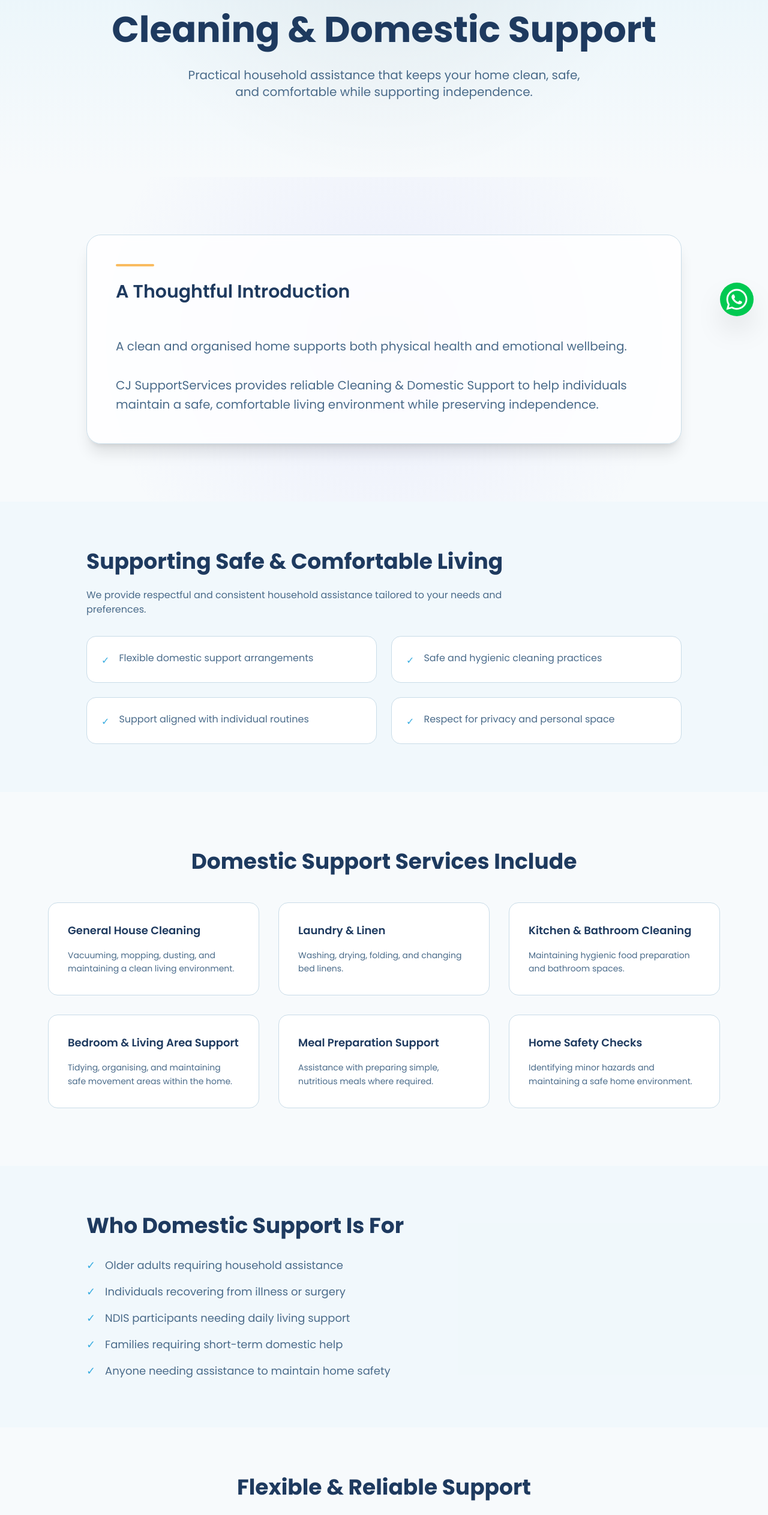
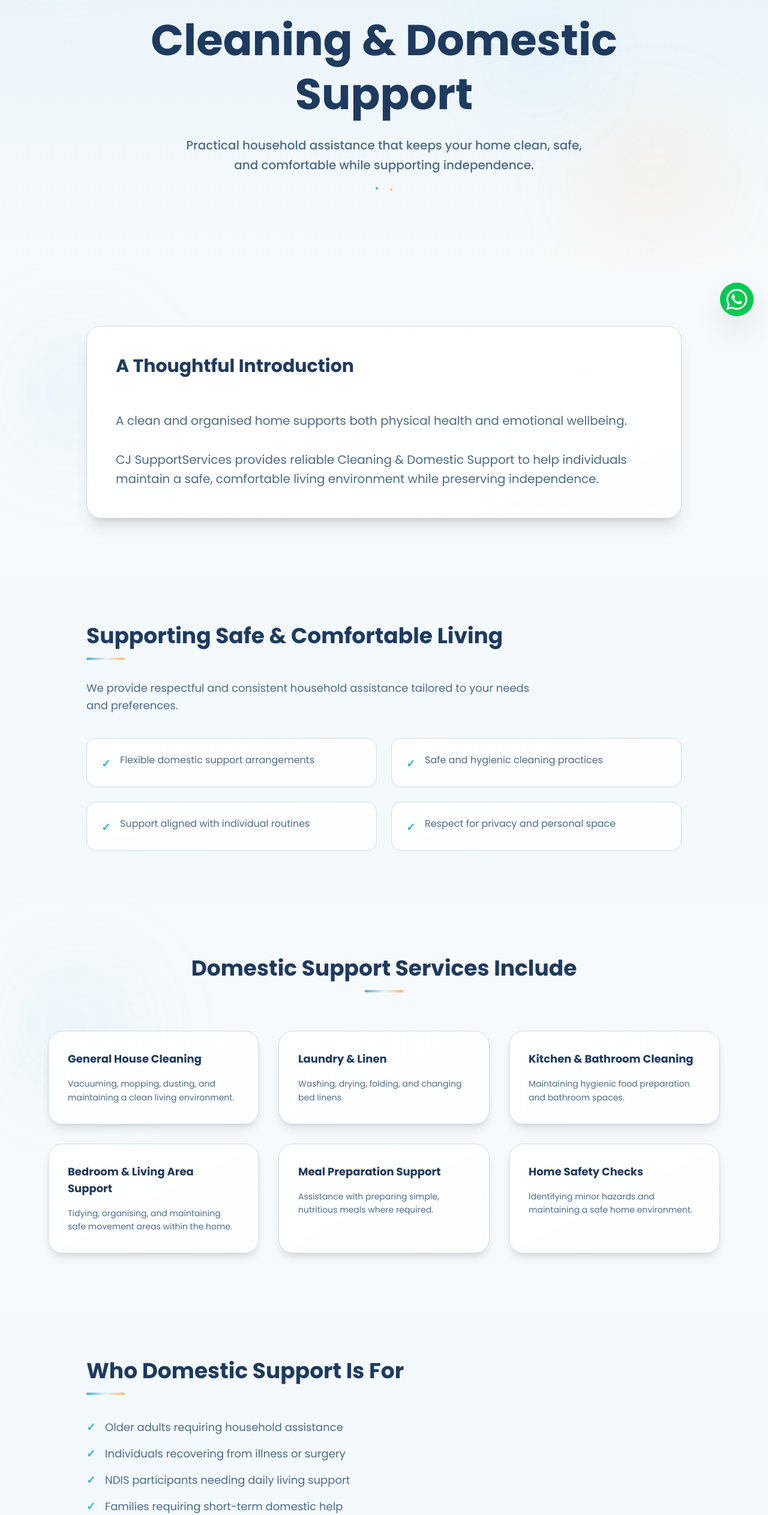
Before and after one commit to fyzzerxp/CJ, a Next.js app: page /category/adults/cleaning in a window 1280 px wide. Shown: the part 249-2774 px from the top of the page at 60% size. Built offline with nearby package versions, Linux system fonts and the light colour scheme.

Commit message:
ui changes

```diff
--- a/components/service-details.tsx
+++ b/components/service-details.tsx
@@ -1,197 +1,350 @@
+"use client"
+
 import Link from "next/link"
 import { Button } from "@/components/ui/button"
+import { motion } from "framer-motion"
 
 export function ServiceDetails({ service }: { service: any }) {
   return (
     <main>
 
       {/* HERO */}
-      <section className="relative bg-gradient-to-b from-secondary to-background py-24 sm:py-32 overflow-hidden">
-        <div className="absolute inset-0 bg-[radial-gradient(circle_at_top,_rgba(0,0,0,0.05),_transparent_60%)] pointer-events-none" />
+      <section className="relative bg-gradient-to-b from-primary/10 to-background py-24 sm:py-32 overflow-hidden">
+        {/* Decorative background shapes */}
+        <div className="absolute top-0 left-10 w-40 h-40 bg-secondary/10 rounded-full blur-3xl" />
+        <div className="absolute bottom-10 right-20 w-56 h-56 bg-accent/10 rounded-full blur-3xl" />
+        <div className="absolute top-1/3 right-1/4 w-32 h-32 bg-primary/10 rounded-full blur-3xl" />
 
-        <div className="relative max-w-5xl mx-auto px-4 text-center space-y-6">
-          <span className="inline-block text-sm font-medium text-accent bg-accent/10 px-4 py-1 rounded-full">
+        <motion.div
+          initial={{ opacity: 0, y: 40 }}
+          animate={{ opacity: 1, y: 0 }}
+          transition={{ duration: 0.8 }}
+          className="relative max-w-5xl mx-auto px-4 text-center space-y-6"
+        >
+          <motion.span
+            className="inline-block text-sm font-semibold text-primary bg-primary/15 px-4 py-2 rounded-full border border-primary/30"
+            whileHover={{ scale: 1.05 }}
+          >
             {service.category}
-          </span>
+          </motion.span>
 
-          <h1 className="text-4xl sm:text-6xl font-bold text-foreground leading-tight">
+          <h1 className="text-5xl sm:text-6xl lg:text-7xl font-black leading-tight text-foreground">
             {service.title}
           </h1>
 
-          <p className="text-lg sm:text-xl text-muted-foreground max-w-2xl mx-auto">
+          <p className="text-lg sm:text-xl text-muted-foreground max-w-2xl mx-auto leading-relaxed font-medium">
             {service.description}
           </p>
+
+          <div className="flex justify-center gap-2">
+            <motion.div
+              animate={{ y: [0, -4, 0] }}
+              transition={{ duration: 2, repeat: Infinity }}
+              className="w-1 h-1 bg-primary rounded-full"
+            />
+            <motion.div
+              animate={{ y: [0, -6, 0] }}
+              transition={{ duration: 2, repeat: Infinity, delay: 0.2 }}
+              className="w-1 h-1 bg-secondary rounded-full"
+            />
+            <motion.div
+              animate={{ y: [0, -4, 0] }}
+              transition={{ duration: 2, repeat: Infinity, delay: 0.4 }}
+              className="w-1 h-1 bg-accent rounded-full"
+            />
           </div>
+        </motion.div>
       </section>
 
 
      {/* INTRO */}
 <section className="relative py-24 bg-background overflow-hidden">
-  {/* subtle glow */}
-  <div className="absolute inset-0 bg-[radial-gradient(circle_at_center,_rgba(99,102,241,0.08),_transparent_70%)] pointer-events-none" />
+  <div className="absolute inset-0 pointer-events-none">
+    <div className="absolute top-20 left-5% w-64 h-64 bg-primary/5 rounded-full blur-3xl" />
+  </div>
 
-  <div className="relative max-w-5xl mx-auto px-4">
-    <div className="relative bg-card/80 backdrop-blur border rounded-3xl p-12 shadow-xl">
+  <motion.div
+    initial={{ opacity: 0, y: 40 }}
+    whileInView={{ opacity: 1, y: 0 }}
+    viewport={{ once: true }}
+    transition={{ duration: 0.6 }}
+    className="relative max-w-5xl mx-auto px-4"
+  >
+    <div className="relative bg-gradient-to-br from-card to-card/80 backdrop-blur border border-border rounded-3xl p-12 shadow-xl hover:shadow-2xl transition-all duration-300 overflow-hidden group">
 
       {/* Accent line */}
-      <div className="w-16 h-1 bg-accent rounded-full mb-6" />
+      <div className="absolute top-0 left-0 h-1 w-0 bg-gradient-to-r from-primary via-secondary to-accent group-hover:w-full transition-all duration-500" />
 
-      <h2 className="text-2xl sm:text-3xl font-semibold mb-6">
+      <div className="relative">
+        <h2 className="text-2xl sm:text-3xl font-bold mb-6 text-foreground">
           A Thoughtful Introduction
         </h2>
 
         <p className="text-lg sm:text-xl text-muted-foreground leading-relaxed whitespace-pre-line">
           {service.intro}
         </p>
-
       </div>
     </div>
+  </motion.div>
 </section>
 
 
       {/* APPROACH */}
-      <section className="py-20 bg-secondary/40">
-        <div className="max-w-5xl mx-auto px-4">
-          <h2 className="text-3xl sm:text-4xl font-bold mb-6">
+      <section className="py-20 bg-secondary/20 relative overflow-hidden">
+        <div className="absolute inset-0 pointer-events-none">
+          <div className="absolute bottom-20 right-5% w-80 h-80 bg-secondary/5 rounded-full blur-3xl" />
+        </div>
+
+        <motion.div
+          initial={{ opacity: 0, y: 40 }}
+          whileInView={{ opacity: 1, y: 0 }}
+          viewport={{ once: true }}
+          transition={{ duration: 0.6 }}
+          className="relative max-w-5xl mx-auto px-4"
+        >
+          <div className="mb-8">
+            <h2 className="text-3xl sm:text-4xl font-black text-foreground mb-4">
               {service.approach.title}
             </h2>
+            <div className="w-16 h-1 bg-gradient-to-r from-primary via-secondary to-accent rounded-full" />
+          </div>
 
           {service.approach.content && (
-            <p className="text-muted-foreground mb-8 max-w-3xl">
+            <p className="text-muted-foreground mb-10 max-w-3xl text-lg leading-relaxed">
               {service.approach.content}
             </p>
           )}
 
           <ul className="grid md:grid-cols-2 gap-6">
-            {service.approach.points?.map((point) => (
-              <li
+            {service.approach.points?.map((point, index) => (
+              <motion.li
                 key={point}
-                className="flex items-start gap-4 bg-card border rounded-xl p-6"
+                initial={{ opacity: 0, y: 20 }}
+                whileInView={{ opacity: 1, y: 0 }}
+                viewport={{ once: true }}
+                transition={{ duration: 0.6, delay: index * 0.1 }}
+                className="group flex items-start gap-4 bg-gradient-to-br from-card to-card/80 border border-border rounded-2xl p-6 hover:shadow-lg hover:scale-105 transition-all duration-300"
               >
-                <span className="text-primary mt-1">✓</span>
-                <span className="text-muted-foreground">{point}</span>
-              </li>
+                <span className="text-primary font-bold text-lg mt-1 flex-shrink-0">✓</span>
+                <span className="text-muted-foreground group-hover:text-foreground transition-colors">{point}</span>
+              </motion.li>
             ))}
           </ul>
-        </div>
+        </motion.div>
       </section>
 
       {/* WHAT'S INCLUDED */}
-      <section className="py-24 bg-background">
-        <div className="max-w-6xl mx-auto px-4">
-          <h2 className="text-3xl sm:text-4xl font-bold mb-12 text-center">
+      <section className="py-24 bg-background relative overflow-hidden">
+        <div className="absolute inset-0 pointer-events-none">
+          <div className="absolute top-20 left-5% w-64 h-64 bg-primary/5 rounded-full blur-3xl" />
+          <div className="absolute bottom-40 right-10% w-80 h-80 bg-secondary/5 rounded-full blur-3xl" />
+        </div>
+
+        <motion.div
+          initial={{ opacity: 0, y: 40 }}
+          whileInView={{ opacity: 1, y: 0 }}
+          viewport={{ once: true }}
+          transition={{ duration: 0.6 }}
+          className="relative max-w-6xl mx-auto px-4"
+        >
+          <div className="text-center mb-16">
+            <h2 className="text-3xl sm:text-4xl font-black text-foreground mb-4">
               {service.servicesIncluded.title}
             </h2>
+            <div className="w-16 h-1 bg-gradient-to-r from-primary via-secondary to-accent mx-auto rounded-full" />
+          </div>
 
           <div className="grid md:grid-cols-2 lg:grid-cols-3 gap-8">
-            {service.servicesIncluded.sections.map((section) => (
-              <div
+            {service.servicesIncluded.sections.map((section, index) => (
+              <motion.div
                 key={section.heading}
-                className="group bg-card border rounded-2xl p-8 transition-all duration-300 hover:-translate-y-2 hover:shadow-xl"
+                initial={{ opacity: 0, y: 20 }}
+                whileInView={{ opacity: 1, y: 0 }}
+                viewport={{ once: true }}
+                transition={{ duration: 0.6, delay: index * 0.1 }}
+                className="group bg-gradient-to-br from-card to-card/80 border border-border rounded-3xl p-8 shadow-lg hover:shadow-2xl transition-all duration-300 hover:scale-105 hover:-translate-y-1 overflow-hidden relative"
               >
-                <h3 className="font-semibold text-lg mb-4 group-hover:text-primary transition-colors">
+                {/* Accent line */}
+                <div className="absolute top-0 left-0 h-1 w-0 bg-gradient-to-r from-primary via-secondary to-accent group-hover:w-full transition-all duration-500" />
+
+                <h3 className="font-bold text-lg mb-4 text-foreground group-hover:text-primary transition-colors">
                   {section.heading}
                 </h3>
-                <p className="text-muted-foreground text-sm leading-relaxed">
+                <p className="text-muted-foreground text-sm leading-relaxed group-hover:text-foreground transition-colors">
                   {section.content}
                 </p>
-              </div>
+              </motion.div>
             ))}
           </div>
-        </div>
+        </motion.div>
       </section>
 
       {/* WHO IT'S FOR */}
       {service.whoItsFor && (
-        <section className="py-20 bg-secondary/40">
-          <div className="max-w-5xl mx-auto px-4">
-            <h2 className="text-3xl sm:text-4xl font-bold mb-8">
+        <section className="py-20 bg-secondary/20 relative overflow-hidden">
+          <div className="absolute inset-0 pointer-events-none">
+            <div className="absolute bottom-20 right-5% w-80 h-80 bg-secondary/5 rounded-full blur-3xl" />
+          </div>
+
+          <motion.div
+            initial={{ opacity: 0, y: 40 }}
+            whileInView={{ opacity: 1, y: 0 }}
+            viewport={{ once: true }}
+            transition={{ duration: 0.6 }}
+            className="relative max-w-5xl mx-auto px-4"
+          >
+            <div className="mb-10">
+              <h2 className="text-3xl sm:text-4xl font-black text-foreground mb-4">
                 {service.whoItsFor.title}
               </h2>
+              <div className="w-16 h-1 bg-gradient-to-r from-primary via-secondary to-accent rounded-full" />
+            </div>
 
             <ul className="space-y-4">
-              {service.whoItsFor.points?.map((point) => (
-                <li key={point} className="flex gap-4 text-lg">
-                  <span className="text-primary">✓</span>
-                  <span className="text-muted-foreground">{point}</span>
-                </li>
+              {service.whoItsFor.points?.map((point, index) => (
+                <motion.li
+                  key={point}
+                  initial={{ opacity: 0, x: -20 }}
+                  whileInView={{ opacity: 1, x: 0 }}
+                  viewport={{ once: true }}
+                  transition={{ duration: 0.6, delay: index * 0.1 }}
+                  className="flex gap-4 text-lg group"
+                >
+                  <span className="text-primary font-bold flex-shrink-0">✓</span>
+                  <span className="text-muted-foreground group-hover:text-foreground transition-colors">{point}</span>
+                </motion.li>
               ))}
             </ul>
-          </div>
+          </motion.div>
         </section>
       )}
 
       {/* FLEXIBLE CARE */}
       {service.flexibleCare && (
-        <section className="py-20 bg-background">
-          <div className="max-w-4xl mx-auto px-4 text-center space-y-6">
-            <h2 className="text-3xl sm:text-4xl font-bold">
+        <section className="py-20 bg-background relative overflow-hidden">
+          <div className="absolute inset-0 pointer-events-none">
+            <div className="absolute top-20 left-10 w-40 h-40 bg-primary/5 rounded-full blur-3xl" />
+          </div>
+
+          <motion.div
+            initial={{ opacity: 0, y: 40 }}
+            whileInView={{ opacity: 1, y: 0 }}
+            viewport={{ once: true }}
+            transition={{ duration: 0.6 }}
+            className="relative max-w-4xl mx-auto px-4 text-center space-y-8"
+          >
+            <div>
+              <h2 className="text-3xl sm:text-4xl font-black text-foreground mb-4">
                 {service.flexibleCare.title}
               </h2>
+              <div className="w-16 h-1 bg-gradient-to-r from-primary via-secondary to-accent mx-auto rounded-full" />
+            </div>
 
             {service.flexibleCare.content && (
-              <p className="text-muted-foreground max-w-2xl mx-auto">
+              <p className="text-muted-foreground max-w-2xl mx-auto text-lg leading-relaxed">
                 {service.flexibleCare.content}
               </p>
             )}
 
-            <ul className="grid sm:grid-cols-2 gap-6 pt-6">
-              {service.flexibleCare.points?.map((point) => (
-                <li
+            <ul className="grid sm:grid-cols-2 gap-6">
+              {service.flexibleCare.points?.map((point, index) => (
+                <motion.li
                   key={point}
-                  className="bg-card border rounded-xl p-6 text-muted-foreground"
+                  initial={{ opacity: 0, y: 20 }}
+                  whileInView={{ opacity: 1, y: 0 }}
+                  viewport={{ once: true }}
+                  transition={{ duration: 0.6, delay: index * 0.1 }}
+                  className="group bg-gradient-to-br from-card to-card/80 border border-border rounded-2xl p-6 text-muted-foreground hover:shadow-lg hover:scale-105 transition-all duration-300 group-hover:text-foreground"
                 >
                   {point}
-                </li>
+                </motion.li>
               ))}
             </ul>
 
             {service.flexibleCare.note && (
-              <p className="text-muted-foreground italic pt-4">
+              <p className="text-muted-foreground italic text-sm">
                 {service.flexibleCare.note}
               </p>
             )}
-          </div>
+          </motion.div>
         </section>
       )}
 
       {/* WHY CHOOSE US */}
       {service.whyChooseUs && (
-        <section className="py-24 bg-primary text-primary-foreground">
-          <div className="max-w-5xl mx-auto px-4 text-center space-y-10">
-            <h2 className="text-3xl sm:text-4xl font-bold">
+        <section className="py-24 sm:py-32 bg-primary text-white relative overflow-hidden">
+          {/* Animated background shapes */}
+          <div className="absolute inset-0 pointer-events-none">
+            <motion.div
+              animate={{ y: [0, -20, 0] }}
+              transition={{ duration: 4, repeat: Infinity }}
+              className="absolute top-10 left-10 w-32 h-32 bg-white/10 rounded-full blur-3xl"
+            />
+            <motion.div
+              animate={{ y: [0, 20, 0] }}
+              transition={{ duration: 5, repeat: Infinity, delay: 0.5 }}
+              className="absolute bottom-20 right-20 w-40 h-40 bg-white/10 rounded-full blur-3xl"
+            />
+          </div>
+
+          <motion.div
+            initial={{ opacity: 0, scale: 0.95 }}
+            whileInView={{ opacity: 1, scale: 1 }}
+            viewport={{ once: true }}
+            transition={{ duration: 0.6 }}
+            className="relative max-w-5xl mx-auto px-4 text-center space-y-12"
+          >
+            <h2 className="text-4xl sm:text-5xl font-black leading-tight">
               {service.whyChooseUs.title}
             </h2>
 
             <ul className="grid sm:grid-cols-2 gap-6 text-left">
-              {service.whyChooseUs.points?.map((point) => (
-                <li key={point} className="flex gap-4">
-                  <span>✓</span>
-                  <span>{point}</span>
-                </li>
+              {service.whyChooseUs.points?.map((point, index) => (
+                <motion.li
+                  key={point}
+                  initial={{ opacity: 0, y: 20 }}
+                  whileInView={{ opacity: 1, y: 0 }}
+                  viewport={{ once: true }}
+                  transition={{ duration: 0.6, delay: index * 0.1 }}
+                  className="flex gap-4 bg-white/10 backdrop-blur rounded-2xl p-6 border border-white/20 hover:bg-white/20 hover:border-white/40 transition-all duration-300"
+                >
+                  <span className="font-bold text-lg flex-shrink-0">✓</span>
+                  <span className="text-white/95">{point}</span>
+                </motion.li>
               ))}
             </ul>
-          </div>
+          </motion.div>
         </section>
       )}
 
       {/* CLOSING CTA */}
-      <section className="py-24 bg-background text-center">
-        <div className="max-w-3xl mx-auto px-4 space-y-8">
-          <p className="text-xl text-muted-foreground">
+      <section className="py-24 sm:py-32 bg-background text-center relative overflow-hidden">
+        <div className="absolute inset-0 pointer-events-none">
+          <div className="absolute top-20 left-5% w-64 h-64 bg-primary/5 rounded-full blur-3xl" />
+          <div className="absolute bottom-20 right-10% w-80 h-80 bg-secondary/5 rounded-full blur-3xl" />
+        </div>
+
+        <motion.div
+          initial={{ opacity: 0, y: 40 }}
+          whileInView={{ opacity: 1, y: 0 }}
+          viewport={{ once: true }}
+          transition={{ duration: 0.6 }}
+          className="relative max-w-3xl mx-auto px-4 space-y-8"
+        >
+          <p className="text-xl sm:text-2xl text-muted-foreground leading-relaxed">
             {service.closing}
           </p>
 
+          <motion.div whileHover={{ scale: 1.05 }} whileTap={{ scale: 0.95 }}>
           <Button
               asChild
               size="lg"
-            className="h-14 px-10 text-base transition-all duration-300 hover:scale-105"
+              className="h-12 px-8 rounded-full shadow-xl"
             >
-            <Link href="/contact">
-              Enquire Now
-            </Link>
+              <Link href="/contact">Enquire Now</Link>
             </Button>
-        </div>
+          </motion.div>
+        </motion.div>
       </section>
 
     </main>
```
Also changed, not shown: app/category/adults/page.tsx (+29 -6 lines), app/category/kids/page.tsx (+61 -41 lines). Lines whose indentation alone changed are shown as unchanged.
